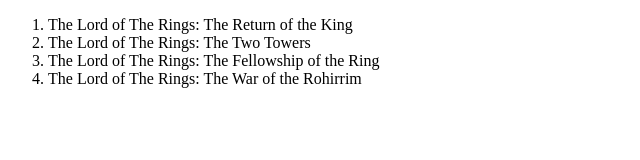
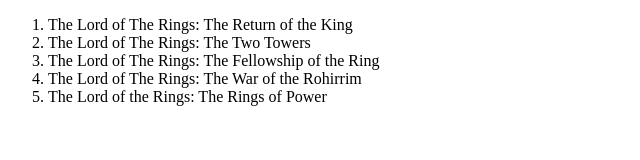
Before and after one commit to emilesherrott/my-first-github-repo-murati, a plain HTML site: page index.html in a window 1280 px wide. Shown: the whole page, without its empty margins (0-640 px from the left). Drawn offline with Linux system fonts and the light colour scheme.

Commit message:
Add a LOTR series

```diff
--- a/index.html
+++ b/index.html
@@ -11,6 +11,7 @@
         <li>The Lord of The Rings: The Two Towers</li>
         <li>The Lord of The Rings: The Fellowship of the Ring</li>
         <li>The Lord of The Rings: The War of the Rohirrim</li>
+        <li>The Lord of the Rings: The Rings of Power</li>
     </ol>
 </body>
 </html>
```
